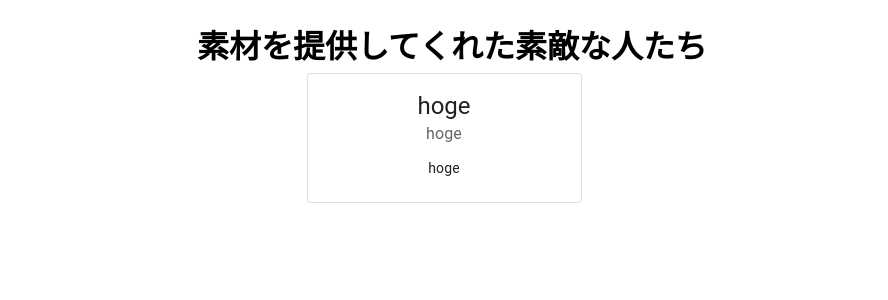
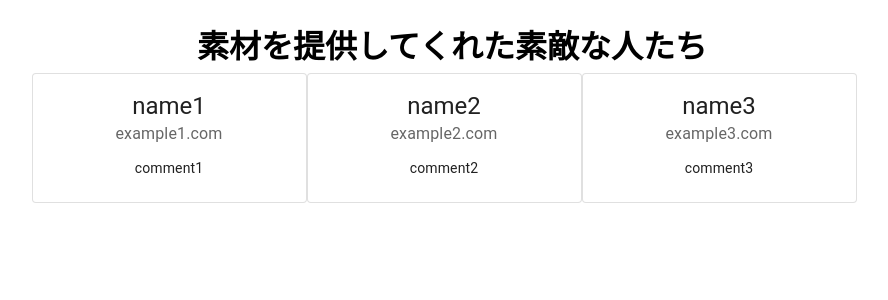
Before and after one commit to Pictogram23/gomen-fes, a Next.js app: page / in a window 1280 px wide. Shown: the top 300 px of the page, without its empty margins (188-1076 px from the left). Built offline with nearby package versions, Linux system fonts and the light colour scheme.

Commit message:
ネタ提供者一覧を簡単なもので実装

```diff
--- a/app/page.tsx
+++ b/app/page.tsx
@@ -1,12 +1,27 @@
+import fs from 'fs'
 import Grid from '@mui/material/Grid'
 import PosterCard from './_components/PosterCard'
 
+type Poster = {
+  name: string
+  url: string
+  comment: string
+}
+
 export default function Home() {
+  const posterlist: Poster[] = JSON.parse(fs.readFileSync('./app/posterlist.json', 'utf8'))
+
   return (
     <main>
       <h1>素材を提供してくれた素敵な人たち</h1>
       <Grid container spacing={2} justifyContent='center'>
-        <PosterCard name='hoge' url='hoge' comment='hoge' />
+        {posterlist.map((poster) => {
+          return (
+            <>
+              <PosterCard name={poster.name} url={poster.url} comment={poster.comment} />
+            </>
+          )
+        })}
       </Grid>
     </main>
   )
--- /dev/null
+++ b/app/posterlist.json
@@ -0,0 +1,5 @@
+[
+  { "name": "name1", "url": "example1.com", "comment": "comment1" },
+  { "name": "name2", "url": "example2.com", "comment": "comment2" },
+  { "name": "name3", "url": "example3.com", "comment": "comment3" }
+]
--- a/package.json
+++ b/package.json
@@ -19,7 +19,7 @@
     "react-dom": "^18"
   },
   "devDependencies": {
-    "@types/node": "^20",
+    "@types/node": "^20.12.10",
     "@types/react": "^18",
     "@types/react-dom": "^18",
     "eslint": "^8",
```
Also changed, not shown: 1 other file (tests, documents, lock files or other folders).
